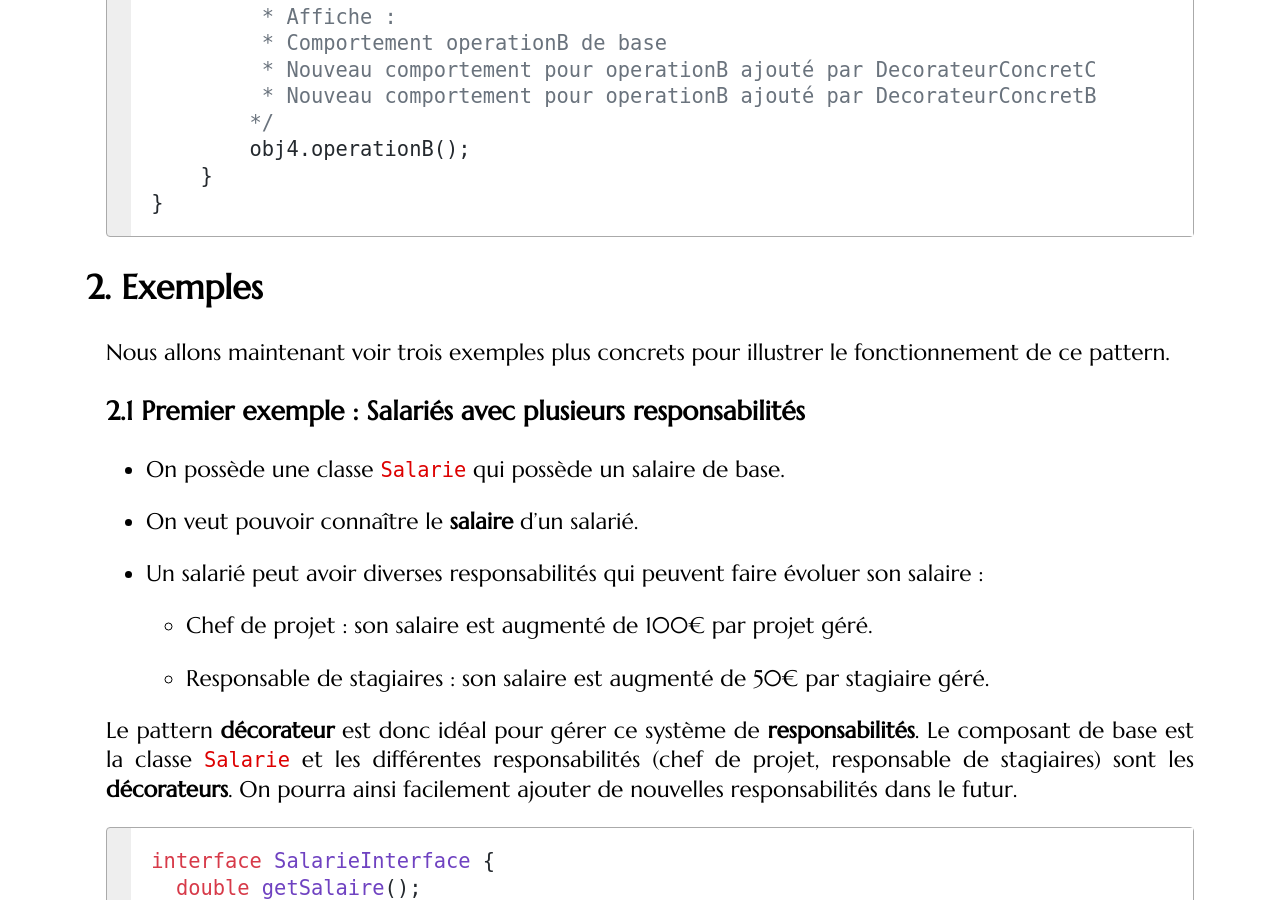
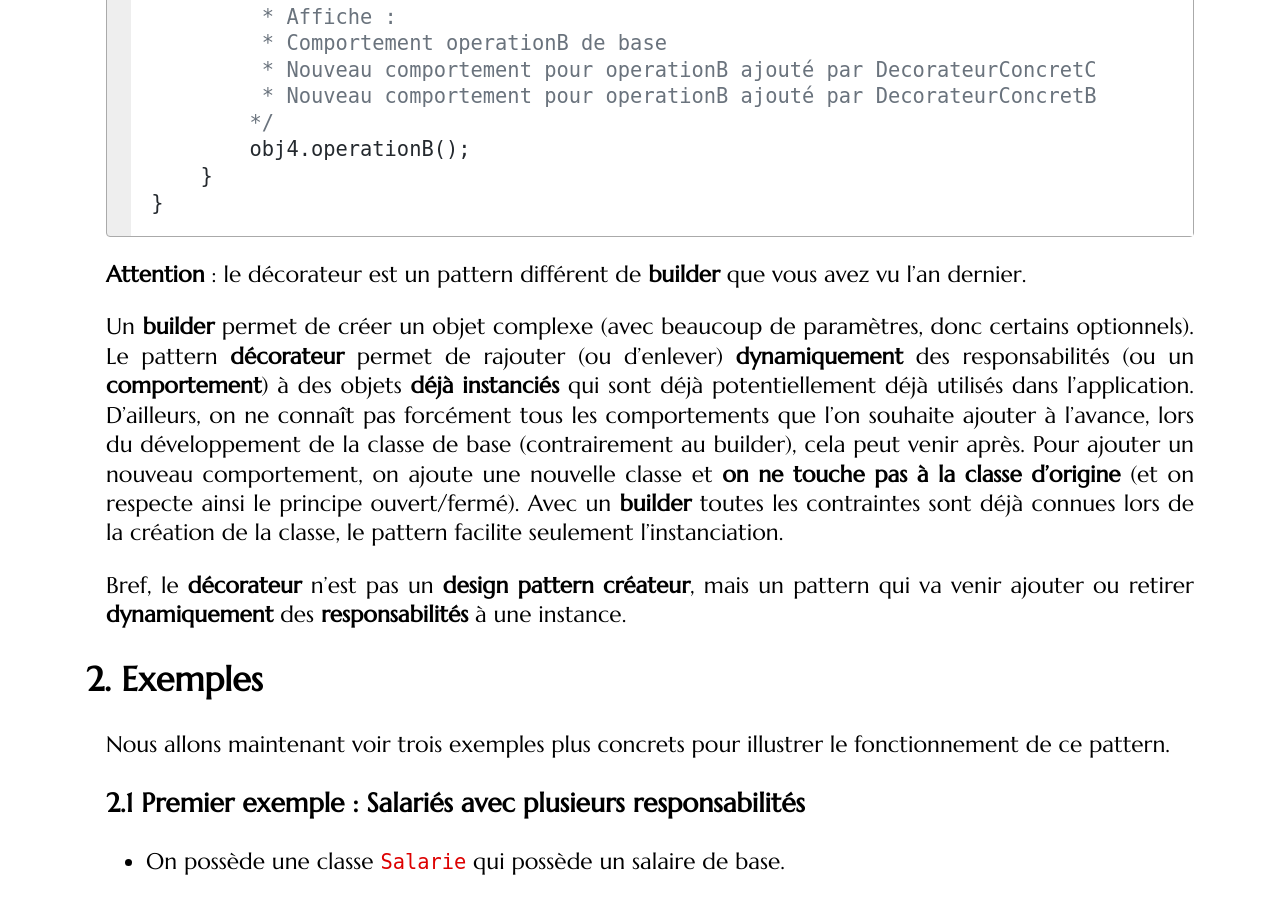
Before and after one commit to mgasquet/R304-QualiteDeveloppement, a Jekyll site: the page built from syntheses/synthese_patterns_decorateur.md, in a window 1280 px wide and 900 px high, scrolled down 4551 px. Built offline with Jekyll 4.4.1, drawn with Linux system fonts in a browser that asks for light colours; some web fonts are replaced; some of the changed text lies outside the part shown.

Commit message:
Publication des syntheses de cours

````diff
--- a/syntheses/synthese_patterns_decorateur.md
+++ b/syntheses/synthese_patterns_decorateur.md
@@ -11,7 +11,7 @@ Le design pattern **décorateur** est un pattern **structural** qui va permettre
 
 Grâce à ce pattern, on va pouvoir ajouter de **nouvelles fonctionnalités** à une classe existante sans avoir besoin d'avoir recours à l'**héritage** ou au **multihéritage** (au niveau du composant visé).
 
-Les **responsabilités** de l'objet décoré peuvent être ajoutées ou retirées dynamiquement lors de l’exécution du programme.
+Les **responsabilités** de l'objet décoré peuvent être ajoutées ou retirées dynamiquement à une **instance** lors de l’exécution du programme.
 
 Ce pattern exploite différentes notions que nous avons déjà abordées avec les principes **SOLID** : principe ouvert/fermé, faible couplage, inversion et injection des dépendances, abstraction, composition...
 
@@ -144,6 +144,12 @@ class Main {
     }
 }
 ```
+
+**Attention** : le décorateur est un pattern différent de **builder** que vous avez vu l'an dernier.
+
+Un **builder** permet de créer un objet complexe (avec beaucoup de paramètres, donc certains optionnels). Le pattern **décorateur** permet de rajouter (ou d'enlever) **dynamiquement** des responsabilités (ou un **comportement**) à des objets **déjà instanciés** qui sont déjà potentiellement déjà utilisés dans l'application. D'ailleurs, on ne connaît pas forcément tous les comportements que l'on souhaite ajouter à l'avance, lors du développement de la classe de base (contrairement au builder), cela peut venir après. Pour ajouter un nouveau comportement, on ajoute une nouvelle classe et **on ne touche pas à la classe d'origine** (et on respecte ainsi le principe ouvert/fermé). Avec un **builder** toutes les contraintes sont déjà connues lors de la création de la classe, le pattern facilite seulement l'instanciation.
+
+Bref, le **décorateur** n'est pas un **design pattern créateur**, mais un pattern qui va venir ajouter ou retirer **dynamiquement** des **responsabilités** à une instance.
 
 ## Exemples
 
````
Also changed, not shown: index.md (+1 -1 lines), tutorials/tutorial3.md (+2 -2 lines).
